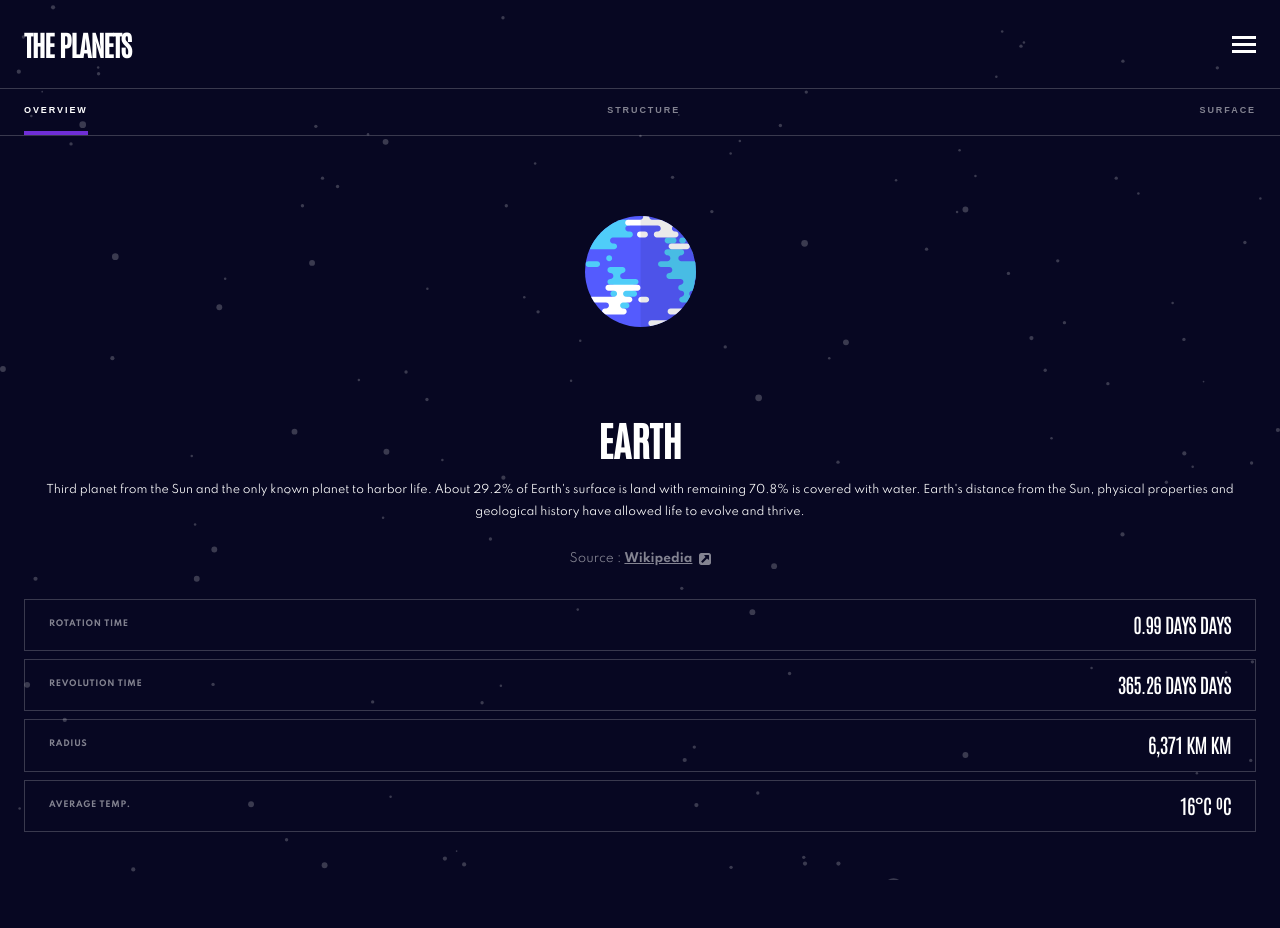
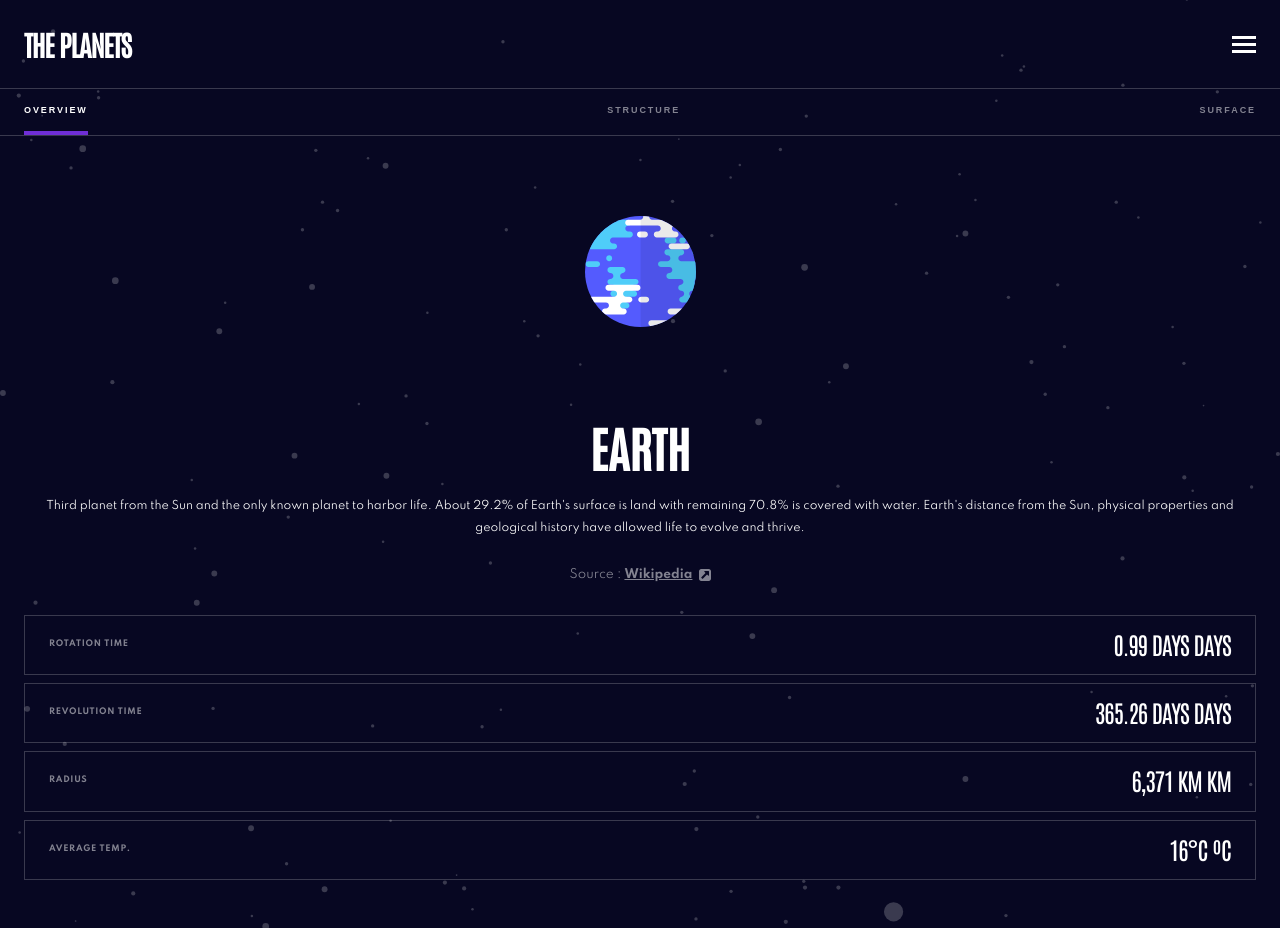
Before and after one commit to xaviguasch/planets-facts-site-app-frontendmentor-challenge-prac, a React (Create React App) app: page /planets/earth in a window 1280 px wide. Before the commit the page ends 880 px from the top, so only its background shows below. Built offline with nearby package versions, Linux system fonts and the light colour scheme.

Commit message:
adapted typography for tablet view

```diff
--- a/src/index.css
+++ b/src/index.css
@@ -193,3 +193,38 @@ img {
 ul {
   list-style: none;
 }
+
+/* ================== */
+/* MEDIA QUERIES */
+/* ================== */
+
+/* Tablet */
+@media (min-width: 768px) {
+  /* Typography */
+
+  .name {
+    font-size: var(--fs-48);
+  }
+
+  .stat-value {
+    font-size: var(--fs-24);
+    letter-spacing: -0.9px;
+  }
+
+  /* Buttons & inputs */
+  .Planet__btn {
+    /* text-decoration: none;
+    text-transform: uppercase;
+    font-weight: var(--fw-bold);
+    letter-spacing: 1.93px;
+    color: var(--clr-white-text-alt);
+    font-size: var(--fs-09);
+
+    border: none;
+    background-color: transparent;
+    cursor: pointer;
+
+    padding: 1.75em 0;
+    border-bottom: 4px solid transparent; */
+  }
+}
```
